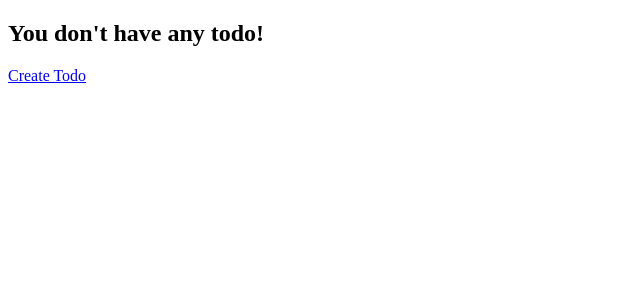
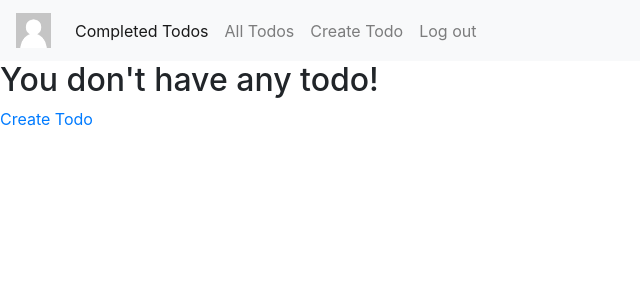
Before and after one commit to yuliademidok/todo_list, a Django app: page / in a window 1280 px wide. Shown: the top 300 px of the page, without its empty margins (0-640 px from the left). Run offline with Django 3.2, Linux system fonts and the light colour scheme; the visitor is signed in with stand-in values (Sample User, id 1); data that the repository does not hold is empty.

Commit message:
templates navigation and base.html added

```diff
--- /dev/null
+++ b/todos_app/templates/todos_app/base.html
@@ -0,0 +1,43 @@
+<!DOCTYPE html>
+{% load static %}
+<html lang="en">
+<head>
+    <meta charset="UTF-8">
+    <meta name="viewport" content="width=device-width, initial-scale=1">
+    <link rel="stylesheet" href="https://cdn.jsdelivr.net/npm/bootstrap@4.0.0/dist/css/bootstrap.min.css"
+          integrity="sha384-Gn5384xqQ1aoWXA+058RXPxPg6fy4IWvTNh0E263XmFcJlSAwiGgFAW/dAiS6JXm" crossorigin="anonymous">
+    <title>{{ title }}</title>
+</head>
+<body>
+<header>
+    <nav class="navbar navbar-expand-lg navbar-light bg-light">
+        <a class="navbar-brand" href="{% url 'todos:main' %}"><img src="{{ user.profile.avatar.url }}" height="35" width="35"></a>
+        <button class="navbar-toggler" type="button" data-toggle="collapse" data-target="#navbarNavDropdown"
+                aria-controls="navbarNavDropdown" aria-expanded="false" aria-label="Toggle navigation">
+            <span class="navbar-toggler-icon"></span>
+        </button>
+        <div class="collapse navbar-collapse" id="navbarNavDropdown">
+            <ul class="navbar-nav">
+                <li class="nav-item active">
+                    <a class="nav-link" href="#">Completed Todos<span class="sr-only">(current)</span></a>
+                </li>
+                <li class="nav-item">
+                    <a class="nav-link" href="#">All Todos</a>
+                </li>
+                <li class="nav-item">
+                    <a class="nav-link" href="#">Create Todo</a>
+                </li>
+                <li class="nav-item">
+                    <a class="nav-link" href="#">Log out</a>
+                </li>
+            </ul>
+        </div>
+    </nav>
+</header>
+
+<main>
+    {% block content %}
+    {% endblock %}
+</main>
+</body>
+</html>
--- a/todos_app/templates/todos_app/main.html
+++ b/todos_app/templates/todos_app/main.html
@@ -1,10 +1,6 @@
-<!DOCTYPE html>
-<html lang="en">
-<head>
-    <meta charset="UTF-8">
-    <title>{{ title }}</title>
-</head>
-<body>
+{% extends 'todos_app/base.html' %}
+{% block content %}
+
 {% if todos %}
 <h1>{{ todos.count }} current todos</h1>
 
@@ -25,5 +21,4 @@
 <a href="/">Create Todo</a>
 {% endif %}
 
-</body>
-</html>
+{% endblock %}
```
